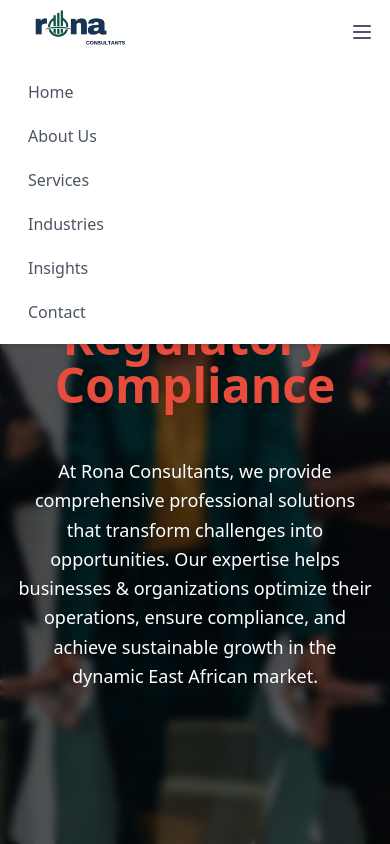
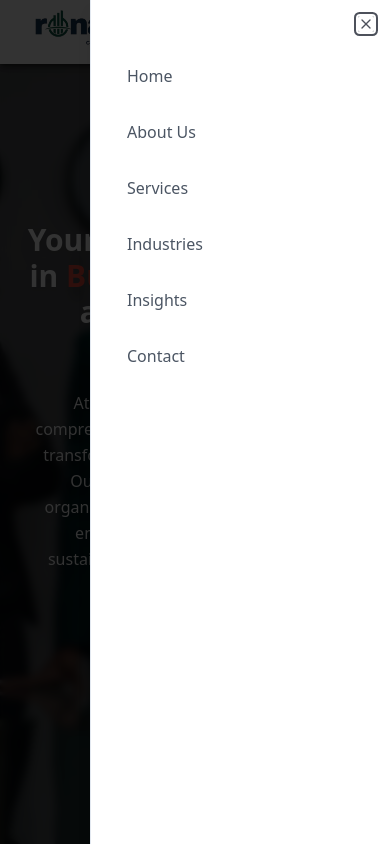
Before and after one commit to johngora21/ronaconsultants, a React (Vite) app: page / in a window 390 px wide. Both pictures are taken after a click on the button 362 px from the left and 32 px from the top of the page. Shown: the top 844 px of the page. Built offline with nearby package versions, Linux system fonts and the light colour scheme.

Commit message:
Improve mobile responsiveness: Update navbar, hero section, and contact form

```diff
--- a/src/components/Navbar.tsx
+++ b/src/components/Navbar.tsx
@@ -1,10 +1,12 @@
-
 import { Link } from "react-router-dom";
 import { useState } from "react";
-import { Menu } from "lucide-react";
+import { Menu, X } from "lucide-react";
+import { Sheet, SheetContent, SheetTrigger } from "@/components/ui/sheet";
 
 const Navbar = () => {
   const [isOpen, setIsOpen] = useState(false);
+
+  const navItems = ["Home", "About Us", "Services", "Industries", "Insights", "Contact"];
 
   return (
     <nav className="bg-white shadow-md fixed w-full top-0 z-50">
@@ -20,8 +22,9 @@ const Navbar = () => {
             </Link>
           </div>
 
+          {/* Desktop Navigation */}
           <div className="hidden sm:ml-6 sm:flex sm:space-x-8">
-            {["Home", "About Us", "Services", "Industries", "Insights", "Contact"].map((item) => (
+            {navItems.map((item) => (
               <Link
                 key={item}
                 to={`/${item.toLowerCase().replace(/\s+/g, "-")}`}
@@ -32,29 +35,31 @@ const Navbar = () => {
             ))}
           </div>
 
-          <div className="sm:hidden flex items-center">
-            <button onClick={() => setIsOpen(!isOpen)} className="text-gray-600 hover:text-gray-900">
+          {/* Mobile Navigation */}
+          <div className="sm:hidden">
+            <Sheet open={isOpen} onOpenChange={setIsOpen}>
+              <SheetTrigger asChild>
+                <button className="text-gray-600 hover:text-gray-900">
                   <Menu className="h-6 w-6" />
                 </button>
-          </div>
-        </div>
-
-        {isOpen && (
-          <div className="sm:hidden">
-            <div className="pt-2 pb-3 space-y-1">
-              {["Home", "About Us", "Services", "Industries", "Insights", "Contact"].map((item) => (
+              </SheetTrigger>
+              <SheetContent side="right" className="w-[300px] sm:w-[400px]">
+                <div className="flex flex-col space-y-4 mt-8">
+                  {navItems.map((item) => (
                     <Link
                       key={item}
                       to={`/${item.toLowerCase().replace(/\s+/g, "-")}`}
-                  className="block px-3 py-2 text-base font-medium text-gray-600 hover:text-nav-blue"
+                      className="text-gray-600 hover:text-nav-blue px-3 py-2 text-base font-medium transition-colors"
                       onClick={() => setIsOpen(false)}
                     >
                       {item}
                     </Link>
                   ))}
                 </div>
+              </SheetContent>
+            </Sheet>
           </div>
-        )}
+        </div>
       </div>
     </nav>
   );
--- a/src/pages/Contact.tsx
+++ b/src/pages/Contact.tsx
@@ -23,14 +23,14 @@ const Contact = () => {
       </section>
 
       {/* Contact Form & Info */}
-      <section className="py-16 bg-white">
+      <section className="py-8 sm:py-16 bg-white">
         <div className="max-w-7xl mx-auto px-4 sm:px-6 lg:px-8">
-          <div className="grid grid-cols-1 lg:grid-cols-2 gap-12">
+          <div className="grid grid-cols-1 lg:grid-cols-2 gap-8 sm:gap-12">
             {/* Consultation Booking Form */}
-            <Card className="p-8">
-              <h2 className="text-2xl font-bold text-business-blue mb-6">Book a Consultation</h2>
-              <form className="space-y-6">
-                <div className="grid grid-cols-1 md:grid-cols-2 gap-6">
+            <Card className="p-4 sm:p-8">
+              <h2 className="text-xl sm:text-2xl font-bold text-business-blue mb-4 sm:mb-6">Book a Consultation</h2>
+              <form className="space-y-4 sm:space-y-6">
+                <div className="grid grid-cols-1 md:grid-cols-2 gap-4 sm:gap-6">
                   <div className="space-y-2">
                     <Label htmlFor="firstName">First Name</Label>
                     <Input id="firstName" placeholder="Your first name" />
--- a/src/pages/Home.tsx
+++ b/src/pages/Home.tsx
@@ -16,17 +16,23 @@ const Home = () => {
 
       {/* Hero Section */}
 
-      <section className="relative text-black py-20 h-screen flex items-center justify-center"
-        style={{ backgroundImage: "url('/images/industries/black.jpg')", backgroundSize: 'cover', backgroundPosition: 'center' }}>
+      <section className="relative text-black min-h-[100vh] flex items-center justify-center"
+        style={{
+          backgroundImage: "url('/images/industries/black.jpg')",
+          backgroundSize: 'cover',
+          backgroundPosition: 'center',
+          backgroundRepeat: 'no-repeat',
+          backgroundAttachment: 'fixed'
+        }}>
 
         {/* Dark overlay */}
         <div className="absolute inset-0 bg-black/60 backdrop-blur-sm"></div>
 
-        <div className="max-w-7xl mx-auto px-4 sm:px-6 lg:px-8 text-center relative z-10">
-          <h1 className="text-5xl md:text-6xl font-bold mb-12 animate-fade-in text-white drop-shadow-lg">
+        <div className="max-w-7xl mx-auto px-4 sm:px-6 lg:px-8 text-center relative z-10 py-20">
+          <h1 className="text-3xl sm:text-4xl md:text-5xl lg:text-6xl font-bold mb-6 sm:mb-12 animate-fade-in text-white drop-shadow-lg">
             Your Strategic Partner in <span className="text-accent">Business Excellence</span> and <span className="text-accent">Regulatory Compliance</span>
           </h1>
-          <p className="text-lg mb-8 animate-fade-in text-white drop-shadow-md max-w-4xl mx-auto leading-relaxed">
+          <p className="text-base sm:text-lg mb-6 sm:mb-8 animate-fade-in text-white drop-shadow-md max-w-4xl mx-auto leading-relaxed px-4 sm:px-0">
             At Rona Consultants, we provide comprehensive professional solutions that transform challenges into opportunities. Our expertise helps businesses & organizations optimize their operations, ensure compliance, and achieve sustainable growth in the dynamic East African market.
           </p>
         </div>
```
Lines whose indentation alone changed are shown as unchanged.
